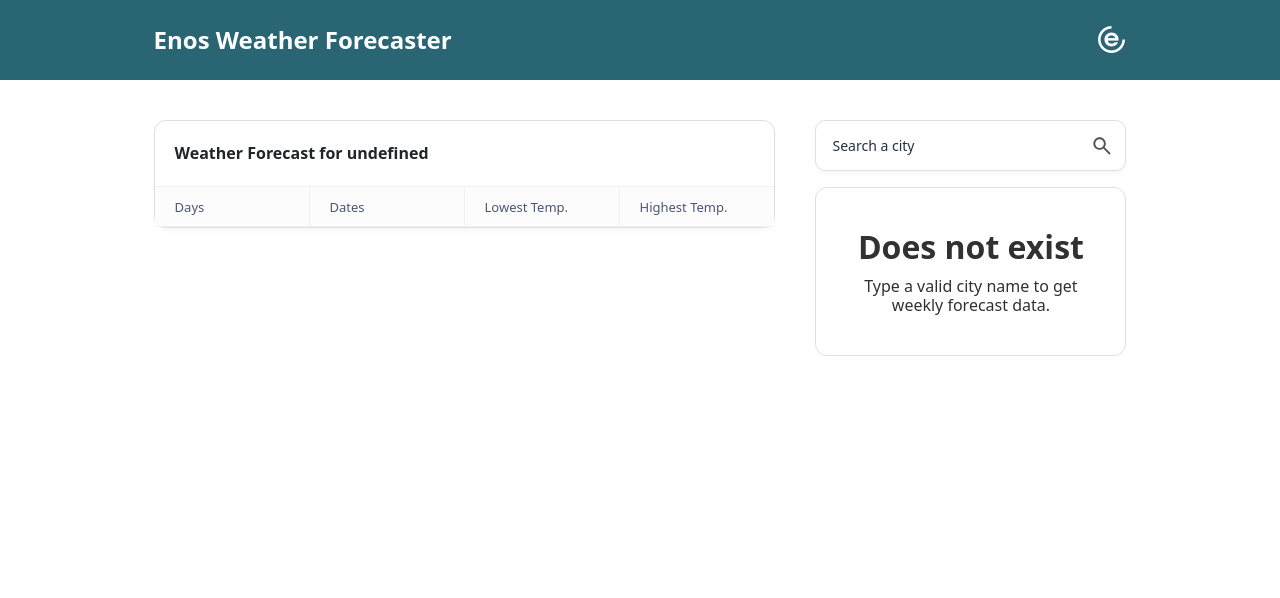
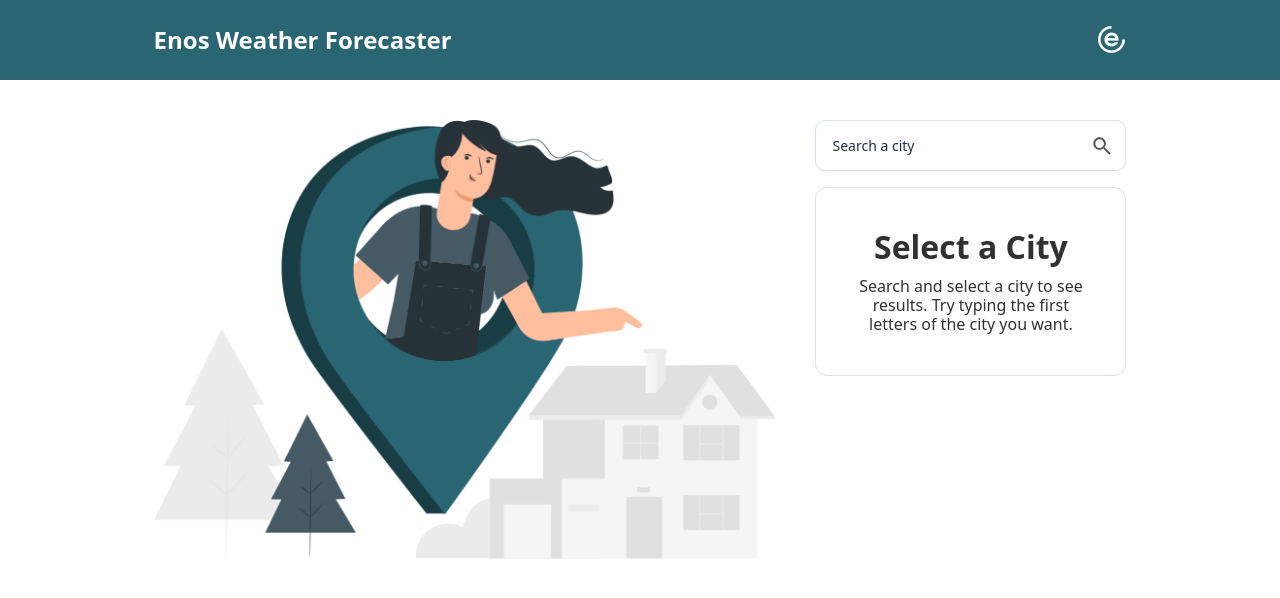
Before and after one commit to ensonal/EnosWeatherForecast-React, a React (Create React App) app in the folder enos-app/: page /forecast in a window 1280 px wide. Shown: the top 598 px of the page. Built offline with nearby package versions, Linux system fonts and the light colour scheme.

Commit message:
add empty logic

```diff
--- a/enos-app/src/modules/forecast/ui/ForecastTableContainer/ForecastTableContainer.tsx
+++ b/enos-app/src/modules/forecast/ui/ForecastTableContainer/ForecastTableContainer.tsx
@@ -1,8 +1,15 @@
+import { useEffect } from "react";
 import DataTable from "../../../../components/common/DataTable/DataTable";
 import { useWeatherContext } from "../../hooks/useWeatherContext";
+import forecastWelcomeBanner from "../../../../assets/images/forecast-welcome-banner.png";
+import forecastEmptyStateBanner from "../../../../assets/images/forecast-empty-state.png";
 
 export function ForecastTableContainer() {
-    const { weatherData, loading, error } = useWeatherContext();
+    const { weatherData, loading } = useWeatherContext();
+
+    useEffect(() => {
+        console.log("Weather Data: ", weatherData);
+    }, [weatherData]);
 
     const columns = [
         { header: "Days", accessor: "day" },
@@ -18,11 +25,21 @@ export function ForecastTableContainer() {
         high: day.highestTemp
     }));
 
-    const title = `Weather Forecast for ${weatherData?.[0]?.city}`;
+    const title = weatherData && weatherData.length > 0 ? `Weather Forecast for ${weatherData[0]?.city}` : "";
 
     return (
         <div className="w-100">
-            <DataTable title={title} columns={columns} data={forecastData ? forecastData : []} />
+            {weatherData === undefined ? (
+                <img src={forecastWelcomeBanner} alt="Welcome to the weather forecast" className="w-100" />
+            ) : weatherData.length === 0 ? (
+                <img
+                    src={forecastEmptyStateBanner}
+                    alt="No weather forecast data available"
+                    className="w-100"
+                />
+            ) : (
+                <DataTable title={title} columns={columns} data={forecastData ? forecastData : []} />
+            )}
         </div>
     );
 }
--- a/enos-app/src/modules/forecast/ui/SearchSummaryContainer/SearchSummaryContainer.tsx
+++ b/enos-app/src/modules/forecast/ui/SearchSummaryContainer/SearchSummaryContainer.tsx
@@ -5,14 +5,18 @@ import SelectInfoCard from "../../components/SelectInfoCard/SelectInfoCard";
 import { useWeatherContext } from "../../hooks/useWeatherContext";
 
 export function SearchSummaryContainer() {
-    const { weatherData, cache } = useWeatherContext();
+    const { weatherData } = useWeatherContext();
 
     return (
         <div className="d-flex flex-column gap-3">
             <SearchInputField />
-            <DisplayEmptyStateCard />
-            {weatherData?.length! > 0 ? <CurrentWeatherCard /> : null}
-            {Object.keys(cache).length === 0 && weatherData?.length === 0 ? <SelectInfoCard /> : null}
+            {weatherData === undefined ? (
+                <SelectInfoCard />
+            ) : weatherData.length > 0 ? (
+                <CurrentWeatherCard />
+            ) : (
+                <DisplayEmptyStateCard />
+            )}
         </div>
     );
 }
```
